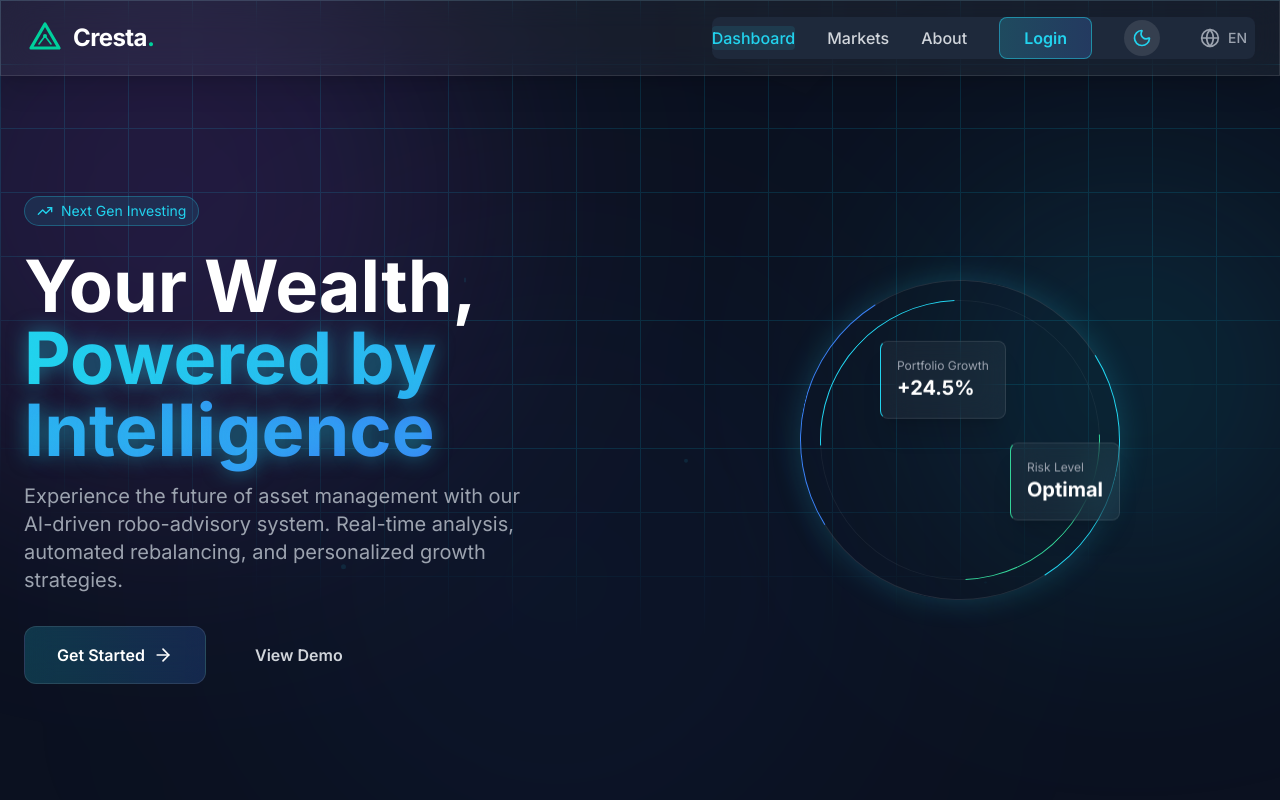
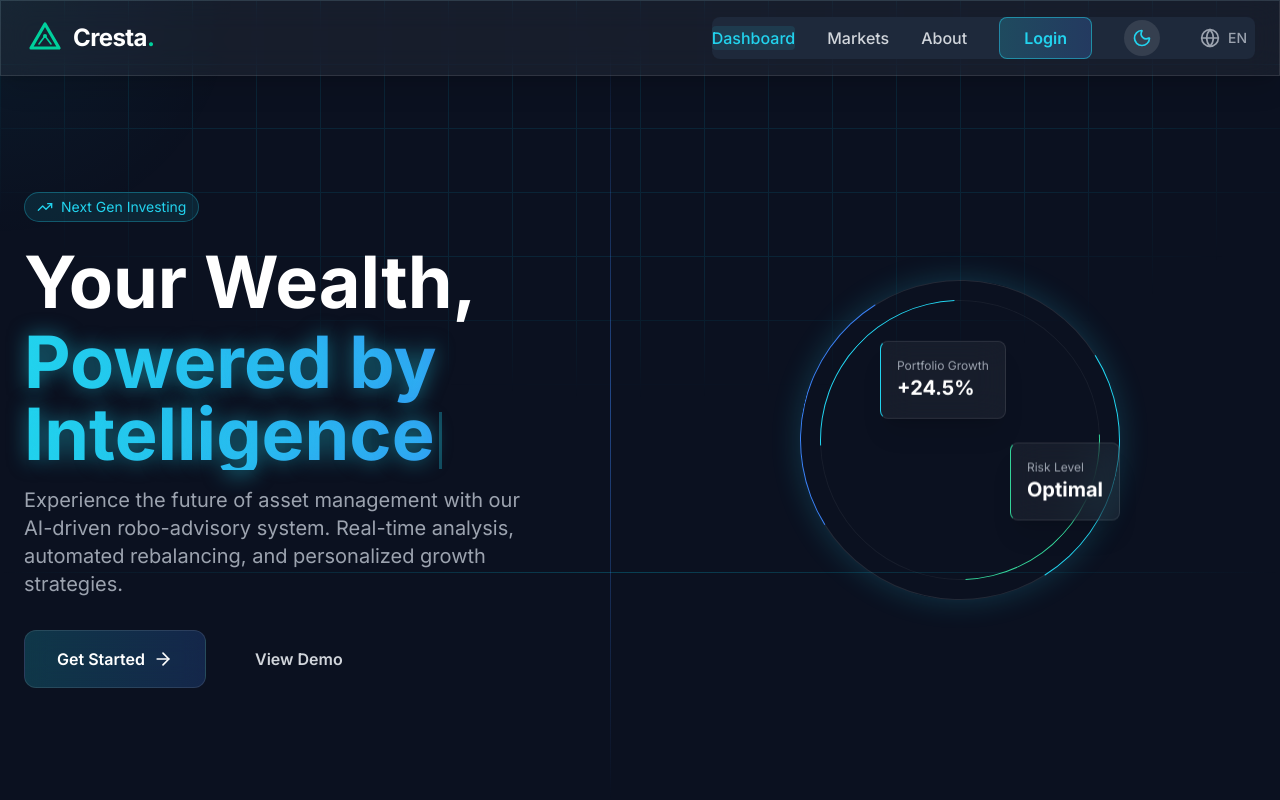
Before and after one commit to ankitrmishra01/MINOR_PROJECT_THE_ORIGINALS, a React app: page / in a window 1280 px wide. Shown: the top 800 px of the page. Built offline with nearby package versions, Linux system fonts and the light colour scheme; the HTML template or start-up script is replaced by a standard one.

Commit message:
Feat: Implement Digital Horizons theme with interactive background and typewriter text

```diff
--- a/src/components/BackgroundEffects.jsx
+++ b/src/components/BackgroundEffects.jsx
@@ -1,73 +1,88 @@
-import React from 'react';
-import { motion } from 'framer-motion';
+import React, { useEffect, useState } from 'react';
+import { motion, useMotionTemplate, useMotionValue } from 'framer-motion';
 
 const BackgroundEffects = () => {
+    let mouseX = useMotionValue(0);
+    let mouseY = useMotionValue(0);
+
+    function handleMouseMove({ currentTarget, clientX, clientY }) {
+        let { left, top } = currentTarget.getBoundingClientRect();
+        mouseX.set(clientX - left);
+        mouseY.set(clientY - top);
+    }
+
     return (
-        <div className="fixed inset-0 z-0 overflow-hidden pointer-events-none">
-            {/* 1. Moving Grid Layer */}
-            <div className="absolute inset-0 opacity-[0.15] dark:opacity-[0.2]">
+        <div
+            className="fixed inset-0 z-0 overflow-hidden"
+            onMouseMove={handleMouseMove}
+        >
+            {/* 1. Base Grid Layer */}
+            <div className="absolute inset-0 opacity-[0.1] dark:opacity-[0.15]">
                 <div
-                    className="absolute inset-0 bg-[linear-gradient(to_right,#0891b2_1px,transparent_1px),linear-gradient(to_bottom,#0891b2_1px,transparent_1px)] bg-[size:4rem_4rem] [mask-image:radial-gradient(ellipse_80%_80%_at_50%_0%,#000_70%,transparent_100%)]"
+                    className="absolute inset-0 bg-[linear-gradient(to_right,#0891b2_1px,transparent_1px),linear-gradient(to_bottom,#0891b2_1px,transparent_1px)] bg-[size:4rem_4rem] [mask-image:radial-gradient(ellipse_60%_50%_at_50%_0%,#000_70%,transparent_100%)]"
                 />
             </div>
 
-            {/* 2. Ambient Gradient Orbs */}
+            {/* 2. Mouse Spotlight Effect */}
             <motion.div
-                animate={{
-                    scale: [1, 1.2, 1],
-                    opacity: [0.3, 0.5, 0.3],
-                    x: [0, 50, 0],
-                    y: [0, 30, 0]
+                className="pointer-events-none absolute -inset-px rounded-xl opacity-0 transition duration-300 group-hover:opacity-100"
+                style={{
+                    background: useMotionTemplate`
+            radial-gradient(
+              650px circle at ${mouseX}px ${mouseY}px,
+              rgba(34, 211, 238, 0.15),
+              transparent 80%
+            )
+          `,
                 }}
-                transition={{ duration: 15, repeat: Infinity, ease: "easeInOut" }}
-                className="absolute top-[-10%] left-[-10%] w-[500px] h-[500px] bg-purple-500/30 rounded-full blur-[100px] mix-blend-multiply dark:mix-blend-screen"
             />
 
+            {/* 3. Global Ambient Spotlight (Always visible) */}
             <motion.div
-                animate={{
-                    scale: [1, 1.1, 1],
-                    opacity: [0.3, 0.6, 0.3],
-                    x: [0, -30, 0],
-                    y: [0, 50, 0]
+                className="pointer-events-none absolute inset-0 transition duration-300"
+                style={{
+                    background: useMotionTemplate`
+            radial-gradient(
+              600px circle at ${mouseX}px ${mouseY}px,
+              rgba(34, 211, 238, 0.05),
+              transparent 40%
+            )
+          `,
                 }}
-                transition={{ duration: 18, repeat: Infinity, ease: "easeInOut", delay: 2 }}
-                className="absolute top-[20%] right-[-5%] w-[400px] h-[400px] bg-cyan-500/30 rounded-full blur-[100px] mix-blend-multiply dark:mix-blend-screen"
             />
 
-            <motion.div
-                animate={{
-                    scale: [1, 1.3, 1],
-                    opacity: [0.2, 0.4, 0.2],
-                    x: [0, 40, 0],
-                    y: [0, -40, 0]
-                }}
-                transition={{ duration: 20, repeat: Infinity, ease: "easeInOut", delay: 5 }}
-                className="absolute bottom-[-10%] left-[20%] w-[600px] h-[600px] bg-blue-600/20 rounded-full blur-[120px] mix-blend-multiply dark:mix-blend-screen"
-            />
-
-            {/* 3. Floating Particles */}
-            {[...Array(5)].map((_, i) => (
+            {/* 4. Animated Pulse Lines (Simulating Data Flow) */}
+            <div className="absolute inset-0 pointer-events-none">
+                {/* Horizontal Pulse */}
                 <motion.div
-                    key={i}
-                    className="absolute bg-cyan-400/30 rounded-full"
-                    style={{
-                        width: Math.random() * 4 + 2 + 'px',
-                        height: Math.random() * 4 + 2 + 'px',
-                        top: Math.random() * 100 + '%',
-                        left: Math.random() * 100 + '%',
-                    }}
+                    className="absolute h-[1px] w-full bg-gradient-to-r from-transparent via-cyan-500/50 to-transparent"
                     animate={{
-                        y: [0, -100, 0],
-                        opacity: [0, 0.8, 0],
+                        top: ['0%', '100%'],
+                        opacity: [0, 1, 0]
                     }}
                     transition={{
-                        duration: Math.random() * 10 + 10,
+                        duration: 8,
+                        ease: "linear",
                         repeat: Infinity,
-                        ease: "linear",
-                        delay: Math.random() * 5
+                        repeatDelay: 2
                     }}
                 />
-            ))}
+
+                {/* Vertical Pulse */}
+                <motion.div
+                    className="absolute w-[1px] h-full bg-gradient-to-b from-transparent via-blue-500/50 to-transparent"
+                    animate={{
+                        left: ['0%', '100%'],
+                        opacity: [0, 1, 0]
+                    }}
+                    transition={{
+                        duration: 12,
+                        ease: "linear",
+                        repeat: Infinity,
+                        repeatDelay: 0
+                    }}
+                />
+            </div>
         </div>
     );
 };
--- a/src/components/Hero.jsx
+++ b/src/components/Hero.jsx
@@ -1,6 +1,7 @@
 import React from 'react';
 import { motion } from 'framer-motion';
 import { ArrowRight, TrendingUp } from 'lucide-react';
+import Typewriter from './Typewriter';
 
 const Hero = () => {
     return (
@@ -20,10 +21,10 @@ const Hero = () => {
                             <TrendingUp className="w-4 h-4 mr-2" />
                             <span>Next Gen Investing</span>
                         </div>
-                        <h1 className="text-5xl md:text-7xl font-bold leading-tight mb-4">
+                        <h1 className="text-5xl md:text-7xl font-bold leading-tight mb-4 min-h-[160px] md:min-h-[220px]">
                             Your Wealth, <br />
-                            <span className="text-transparent bg-clip-text bg-gradient-to-r from-cyan-600 to-blue-600 dark:from-neon-cyan dark:to-neon-blue text-glow">
-                                Powered by Intelligence
+                            <span className="text-transparent bg-clip-text bg-gradient-to-r from-cyan-600 to-blue-600 dark:from-neon-cyan dark:to-neon-blue text-glow block mt-2">
+                                <Typewriter text="Powered by Intelligence" delay={50} />
                             </span>
                         </h1>
                         <p className="text-gray-600 dark:text-gray-400 text-lg md:text-xl max-w-lg leading-relaxed">
--- /dev/null
+++ b/src/components/Typewriter.jsx
@@ -0,0 +1,30 @@
+import React, { useState, useEffect } from 'react';
+import { motion } from 'framer-motion';
+
+const Typewriter = ({ text, delay = 50 }) => {
+    const [currentText, setCurrentText] = useState('');
+    const [currentIndex, setCurrentIndex] = useState(0);
+
+    useEffect(() => {
+        if (currentIndex < text.length) {
+            const timeout = setTimeout(() => {
+                setCurrentText(prev => prev + text[currentIndex]);
+                setCurrentIndex(prev => prev + 1);
+            }, delay);
+            return () => clearTimeout(timeout);
+        }
+    }, [currentIndex, delay, text]);
+
+    return (
+        <span className="inline-block">
+            {currentText}
+            <motion.span
+                animate={{ opacity: [0, 1, 0] }}
+                transition={{ duration: 0.8, repeat: Infinity, ease: "linear" }}
+                className="inline-block w-[3px] h-[0.8em] bg-cyan-600 dark:bg-neon-cyan ml-1 align-middle"
+            />
+        </span>
+    );
+};
+
+export default Typewriter;
```
